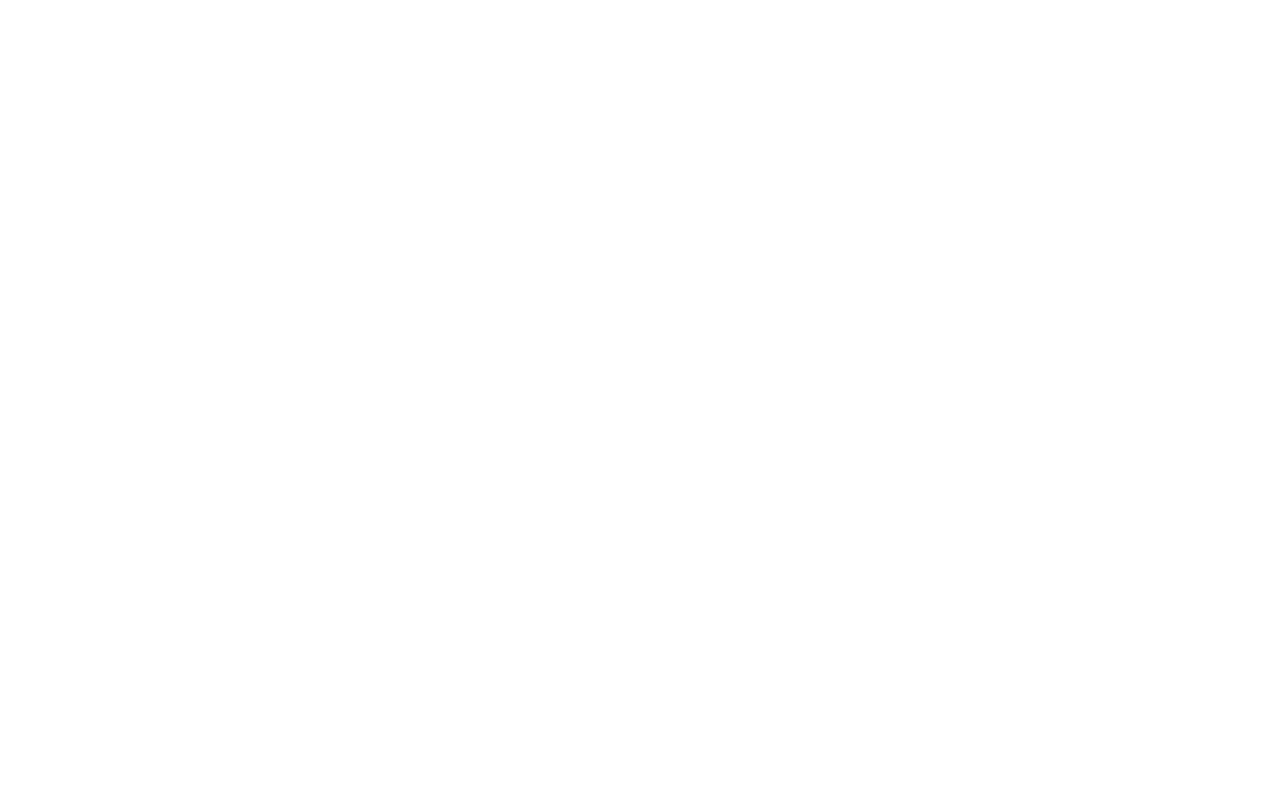
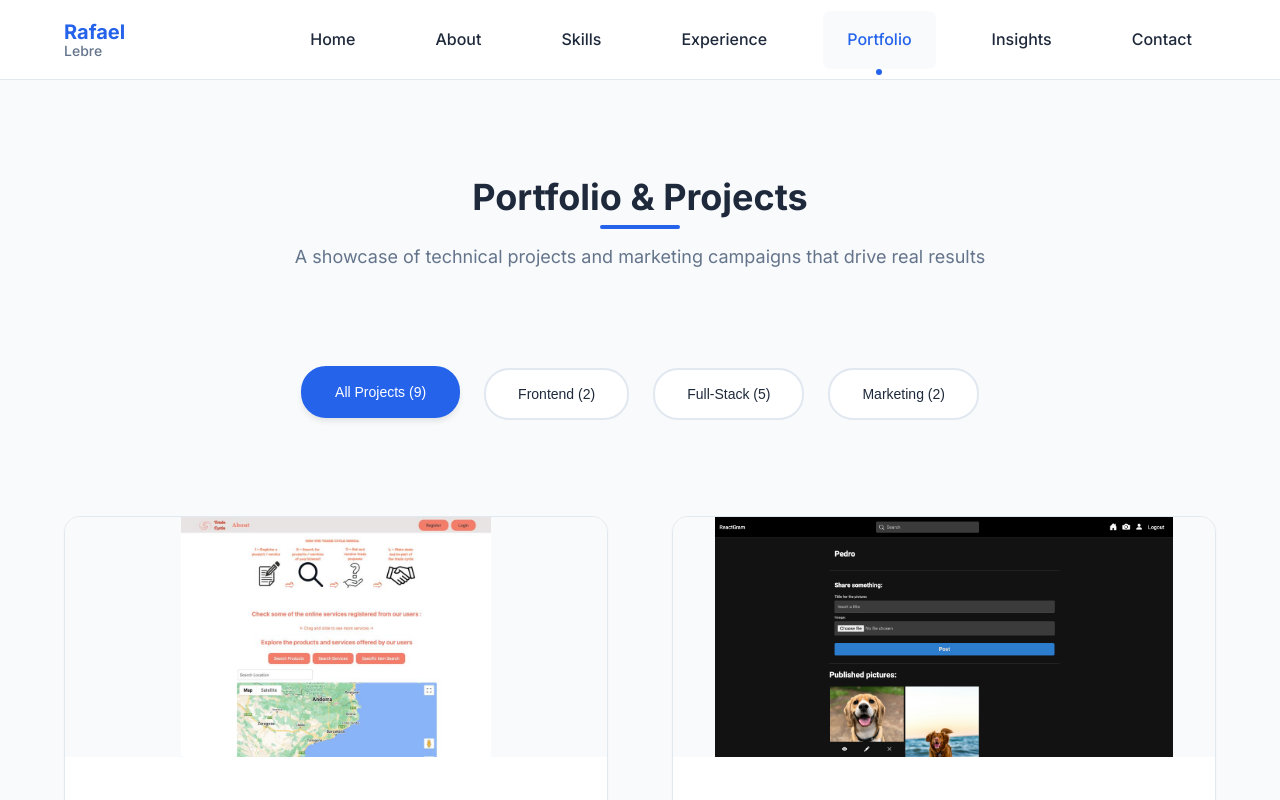
Before and after one commit to rafalebre/portfolio, a React (Vite) app: page /portfolio in a window 1280 px wide. Before the commit this address had no page. Shown: the top 800 px of the page. Built offline with nearby package versions, Linux system fonts and the light colour scheme.

Commit message:
navbar and routing completed

```diff
--- a/src/App.tsx
+++ b/src/App.tsx
@@ -1,5 +1,6 @@
 import React from 'react'
 import { BrowserRouter as Router, Routes, Route } from 'react-router-dom'
+import Navbar from '@components/Layout/Navbar'
 import Hero from '@components/Sections/Hero'
 import About from '@components/Sections/About'
 import Skills from '@components/Sections/Skills'
@@ -8,24 +9,58 @@ import Portfolio from '@components/Sections/Portfolio'
 import Contact from '@components/Sections/Contact'
 import Insights from '@components/Sections/Insights'
 
-// Home page with all sections
+// Individual Page Components
 const HomePage: React.FC = () => {
   return (
-    <div className="app">
+    <div className="page">
       <Hero />
+    </div>
+  )
+}
+
+const AboutPage: React.FC = () => {
+  return (
+    <div className="page">
       <About />
+    </div>
+  )
+}
+
+const SkillsPage: React.FC = () => {
+  return (
+    <div className="page">
       <Skills />
+    </div>
+  )
+}
+
+const ExperiencePage: React.FC = () => {
+  return (
+    <div className="page">
       <Experience />
+    </div>
+  )
+}
+
+const PortfolioPage: React.FC = () => {
+  return (
+    <div className="page">
       <Portfolio />
+    </div>
+  )
+}
+
+const ContactPage: React.FC = () => {
+  return (
+    <div className="page">
       <Contact />
     </div>
   )
 }
 
-// Blog page with insights
 const BlogPage: React.FC = () => {
   return (
-    <div className="app">
+    <div className="page">
       <Insights />
     </div>
   )
@@ -34,10 +69,20 @@ const BlogPage: React.FC = () => {
 const App: React.FC = () => {
   return (
     <Router>
-      <Routes>
-        <Route path="/" element={<HomePage />} />
-        <Route path="/blog" element={<BlogPage />} />
-      </Routes>
+      <div className="app">
+        <Navbar />
+        <main>
+          <Routes>
+            <Route path="/" element={<HomePage />} />
+            <Route path="/about" element={<AboutPage />} />
+            <Route path="/skills" element={<SkillsPage />} />
+            <Route path="/experience" element={<ExperiencePage />} />
+            <Route path="/portfolio" element={<PortfolioPage />} />
+            <Route path="/contact" element={<ContactPage />} />
+            <Route path="/blog" element={<BlogPage />} />
+          </Routes>
+        </main>
+      </div>
     </Router>
   )
 }
--- /dev/null
+++ b/src/components/Layout/Navbar/Navbar.module.css
@@ -0,0 +1,245 @@
+.navbar {
+  position: fixed;
+  top: 0;
+  left: 0;
+  right: 0;
+  z-index: 1000;
+  background: var(--color-background);
+  border-bottom: 1px solid var(--color-border);
+  transition: all var(--transition-normal);
+  height: var(--header-height);
+}
+
+.navbar.scrolled {
+  background: rgba(255, 255, 255, 0.95);
+  backdrop-filter: blur(10px);
+  box-shadow: var(--shadow-md);
+}
+
+.navContent {
+  display: flex;
+  align-items: center;
+  justify-content: space-between;
+  height: var(--header-height);
+  position: relative;
+}
+
+/* Logo */
+.logo {
+  display: flex;
+  flex-direction: column;
+  text-decoration: none;
+  transition: all var(--transition-fast);
+}
+
+.logo:hover {
+  transform: translateY(-2px);
+}
+
+.logoText {
+  font-size: var(--font-size-xl);
+  font-weight: 700;
+  color: var(--color-primary);
+  line-height: 1;
+}
+
+.logoSubtext {
+  font-size: var(--font-size-sm);
+  font-weight: 500;
+  color: var(--color-text-light);
+  line-height: 1;
+  margin-top: 2px;
+}
+
+/* Desktop Navigation */
+.navMenu {
+  display: flex;
+  list-style: none;
+  margin: 0;
+  padding: 0;
+  gap: var(--spacing-lg);
+}
+
+.navItem {
+  position: relative;
+}
+
+.navLink {
+  display: block;
+  padding: var(--spacing-sm) var(--spacing-md);
+  font-size: var(--font-size-base);
+  font-weight: 500;
+  color: var(--color-text);
+  text-decoration: none;
+  border-radius: 8px;
+  transition: all var(--transition-normal);
+  position: relative;
+}
+
+.navLink:hover {
+  color: var(--color-primary);
+  background: var(--color-surface);
+}
+
+.navLink.active {
+  color: var(--color-primary);
+  background: var(--color-surface);
+}
+
+.navLink.active::after {
+  content: '';
+  position: absolute;
+  bottom: -6px;
+  left: 50%;
+  transform: translateX(-50%);
+  width: 6px;
+  height: 6px;
+  background: var(--color-primary);
+  border-radius: 50%;
+}
+
+/* Mobile Menu Button */
+.menuButton {
+  display: none;
+  flex-direction: column;
+  justify-content: center;
+  width: 30px;
+  height: 30px;
+  background: none;
+  border: none;
+  cursor: pointer;
+  padding: 0;
+  z-index: 1001;
+}
+
+.menuLine {
+  width: 25px;
+  height: 3px;
+  background: var(--color-text);
+  margin: 2px 0;
+  transition: all var(--transition-normal);
+  border-radius: 2px;
+}
+
+.menuButton.menuOpen .menuLine:nth-child(1) {
+  transform: rotate(45deg) translate(6px, 6px);
+}
+
+.menuButton.menuOpen .menuLine:nth-child(2) {
+  opacity: 0;
+}
+
+.menuButton.menuOpen .menuLine:nth-child(3) {
+  transform: rotate(-45deg) translate(6px, -6px);
+}
+
+/* Mobile Navigation */
+.mobileMenu {
+  position: fixed;
+  top: var(--header-height);
+  right: 0;
+  width: 100%;
+  max-width: 300px;
+  height: calc(100vh - var(--header-height));
+  background: var(--color-background);
+  border-left: 1px solid var(--color-border);
+  transform: translateX(100%);
+  transition: transform var(--transition-normal);
+  z-index: 999;
+  overflow-y: auto;
+}
+
+.mobileMenu.mobileMenuOpen {
+  transform: translateX(0);
+}
+
+.mobileNavList {
+  list-style: none;
+  padding: var(--spacing-lg);
+  margin: 0;
+}
+
+.mobileNavItem {
+  margin-bottom: var(--spacing-sm);
+}
+
+.mobileNavLink {
+  display: block;
+  padding: var(--spacing-md);
+  font-size: var(--font-size-lg);
+  font-weight: 500;
+  color: var(--color-text);
+  text-decoration: none;
+  border-radius: 8px;
+  transition: all var(--transition-normal);
+  border: 2px solid transparent;
+}
+
+.mobileNavLink:hover {
+  color: var(--color-primary);
+  background: var(--color-surface);
+  border-color: var(--color-border);
+}
+
+.mobileNavLink.active {
+  color: var(--color-primary);
+  background: var(--color-surface);
+  border-color: var(--color-primary);
+}
+
+/* Overlay */
+.overlay {
+  position: fixed;
+  top: var(--header-height);
+  left: 0;
+  right: 0;
+  bottom: 0;
+  background: rgba(0, 0, 0, 0.5);
+  z-index: 998;
+}
+
+/* Body padding adjustment */
+body {
+  padding-top: var(--header-height);
+}
+
+/* Responsive Design */
+@media (max-width: 1024px) {
+  .navMenu {
+    gap: var(--spacing-md);
+  }
+
+  .navLink {
+    padding: var(--spacing-xs) var(--spacing-sm);
+    font-size: var(--font-size-sm);
+  }
+}
+
+@media (max-width: 768px) {
+  .navMenu {
+    display: none;
+  }
+
+  .menuButton {
+    display: flex;
+  }
+
+  .logoText {
+    font-size: var(--font-size-lg);
+  }
+
+  .logoSubtext {
+    font-size: var(--font-size-xs);
+  }
+}
+
+@media (max-width: 480px) {
+  .mobileMenu {
+    max-width: 250px;
+  }
+
+  .mobileNavLink {
+    font-size: var(--font-size-base);
+    padding: var(--spacing-sm);
+  }
+}
--- /dev/null
+++ b/src/components/Layout/Navbar/Navbar.tsx
@@ -0,0 +1,103 @@
+import React, { useState, useEffect } from 'react'
+import { Link, useLocation } from 'react-router-dom'
+import styles from './Navbar.module.css'
+
+const Navbar: React.FC = () => {
+  const [isMenuOpen, setIsMenuOpen] = useState(false)
+  const [isScrolled, setIsScrolled] = useState(false)
+  const location = useLocation()
+
+  const navItems = [
+    { path: '/', label: 'Home' },
+    { path: '/about', label: 'About' },
+    { path: '/skills', label: 'Skills' },
+    { path: '/experience', label: 'Experience' },
+    { path: '/portfolio', label: 'Portfolio' },
+    { path: '/blog', label: 'Insights' },
+    { path: '/contact', label: 'Contact' }
+  ]
+
+  useEffect(() => {
+    const handleScroll = () => {
+      setIsScrolled(window.scrollY > 50)
+    }
+
+    window.addEventListener('scroll', handleScroll)
+    return () => window.removeEventListener('scroll', handleScroll)
+  }, [])
+
+  const toggleMenu = () => {
+    setIsMenuOpen(!isMenuOpen)
+  }
+
+  const closeMenu = () => {
+    setIsMenuOpen(false)
+  }
+
+  const isActive = (path: string) => {
+    return location.pathname === path
+  }
+
+  return (
+    <nav className={`${styles.navbar} ${isScrolled ? styles.scrolled : ''}`}>
+      <div className="container">
+        <div className={styles.navContent}>
+          {/* Logo */}
+          <Link to="/" className={styles.logo} onClick={closeMenu}>
+            <span className={styles.logoText}>Rafael</span>
+            <span className={styles.logoSubtext}>Lebre</span>
+          </Link>
+
+          {/* Desktop Navigation */}
+          <ul className={styles.navMenu}>
+            {navItems.map((item) => (
+              <li key={item.path} className={styles.navItem}>
+                <Link
+                  to={item.path}
+                  className={`${styles.navLink} ${isActive(item.path) ? styles.active : ''}`}
+                >
+                  {item.label}
+                </Link>
+              </li>
+            ))}
+          </ul>
+
+          {/* Mobile Menu Button */}
+          <button
+            className={`${styles.menuButton} ${isMenuOpen ? styles.menuOpen : ''}`}
+            onClick={toggleMenu}
+            aria-label="Toggle menu"
+          >
+            <span className={styles.menuLine}></span>
+            <span className={styles.menuLine}></span>
+            <span className={styles.menuLine}></span>
+          </button>
+
+          {/* Mobile Navigation */}
+          <div className={`${styles.mobileMenu} ${isMenuOpen ? styles.mobileMenuOpen : ''}`}>
+            <ul className={styles.mobileNavList}>
+              {navItems.map((item) => (
+                <li key={item.path} className={styles.mobileNavItem}>
+                  <Link
+                    to={item.path}
+                    className={`${styles.mobileNavLink} ${isActive(item.path) ? styles.active : ''}`}
+                    onClick={closeMenu}
+                  >
+                    {item.label}
+                  </Link>
+                </li>
+              ))}
+            </ul>
+          </div>
+        </div>
+      </div>
+
+      {/* Mobile Menu Overlay */}
+      {isMenuOpen && (
+        <div className={styles.overlay} onClick={closeMenu}></div>
+      )}
+    </nav>
+  )
+}
+
+export default Navbar
--- /dev/null
+++ b/src/components/Layout/Navbar/index.ts
@@ -0,0 +1 @@
+export { default } from './Navbar'
```
